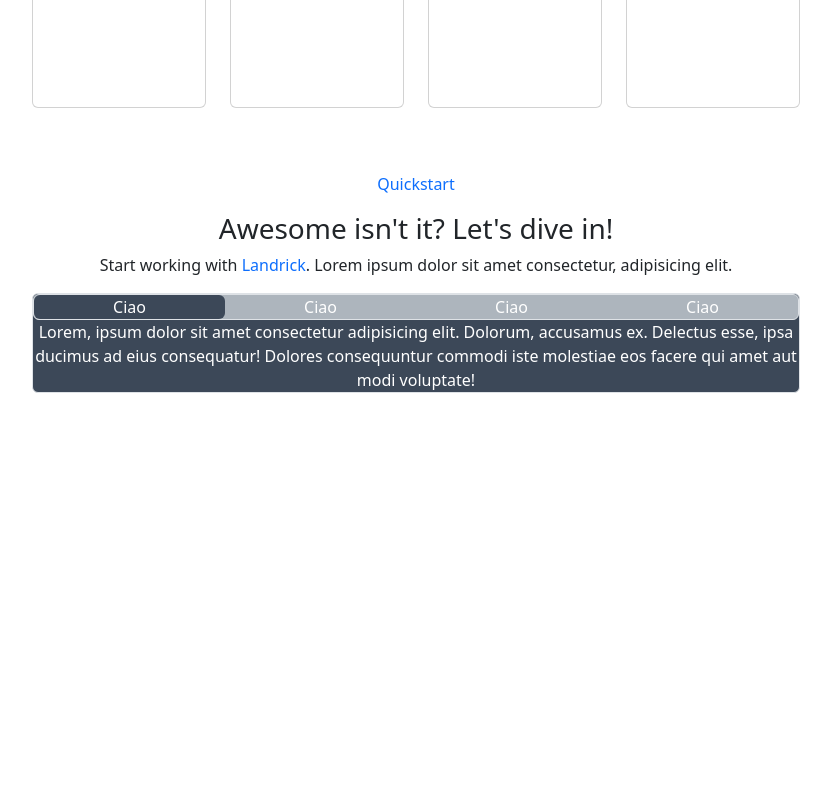
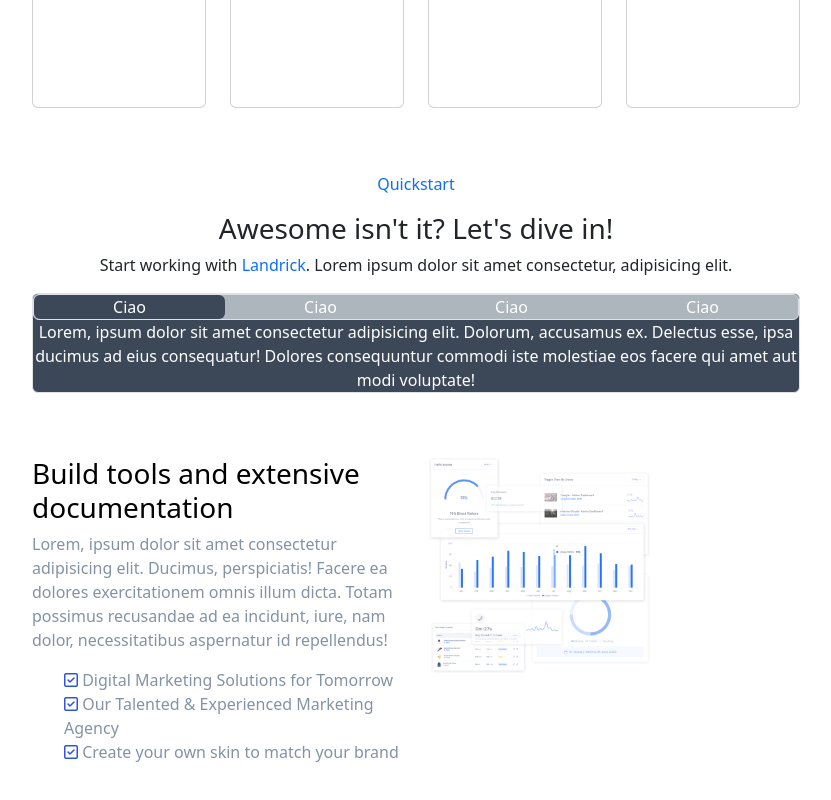
Before and after one commit to GiordanoMercatali/proj-html-vuejs, a Vue app: page / in a window 1280 px wide. Shown: the part 938-1738 px from the top of the page, without its empty margins (224-1055 px from the left). Before the commit the page ends 1395 px from the top, so only its background shows below. Built offline with nearby package versions, Linux system fonts and the light colour scheme.

Commit message:
add: tools and docs section

```diff
--- a/src/components/AppMain.vue
+++ b/src/components/AppMain.vue
@@ -59,6 +59,22 @@
             </div>
         </section>
 
+        <!-- TOOLS AND DOCS -->
+        <section class="tools-docs">
+            <div class="row">
+                <div class="col-6">
+                    <h3>Build tools and extensive documentation</h3>
+                    <p>Lorem, ipsum dolor sit amet consectetur adipisicing elit. Ducimus, perspiciatis! Facere ea dolores exercitationem omnis illum dicta. Totam possimus recusandae ad ea incidunt, iure, nam dolor, necessitatibus aspernatur id repellendus!</p>
+                    <ul>
+                        <li v-for="(tool, indexTool) in tools" :key="indexTool"><i class="fa-regular fa-square-check"></i> {{ tool }}</li>
+                    </ul>
+                </div>
+                <div class="col-6">
+                    <img src="./images/1.png">
+                </div>
+            </div>
+        </section>
+
     </main>
 </template>
 
@@ -103,6 +119,12 @@ export default {
                     text: "lorem ipsum dolor sit amet" ,
 
                 },
+            ],
+
+            tools: [
+                "Digital Marketing Solutions for Tomorrow",
+                "Our Talented & Experienced Marketing Agency",
+                "Create your own skin to match your brand",
             ]
         }
     },
@@ -161,6 +183,26 @@ main{
             border-color: $border-color-4;
             }
     }
+
+    .tools-docs{
+
+        color: $text-color-5;
+
+        h3{
+            color: $text-color-11;
+        }
+
+        img{
+            max-width: 60%;
+        }
+
+        ul{
+            list-style-type: none;
+            .fa-square-check{
+                color: $text-color-8;
+            }
+        }
+    }
 }
 
 </style>
```
